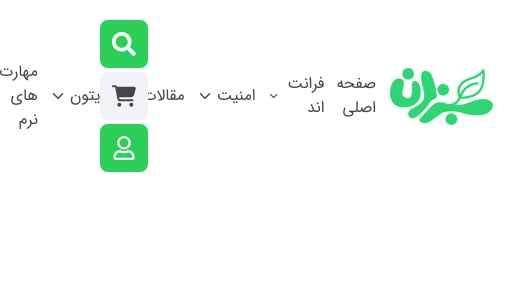
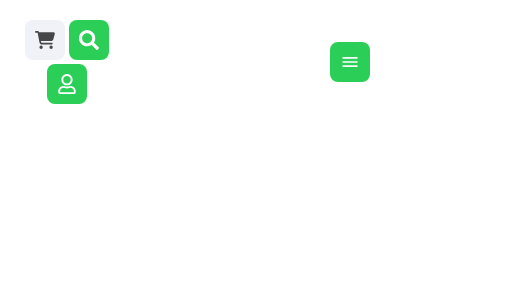
Before and after one commit to impooya/sabzlearn-ir, a React (Vite) app: page / in a window 390 px wide. Shown: the top 300 px of the page, 519 px wide, since content can reach past the window. Built offline with nearby package versions, Linux system fonts and the light colour scheme.

Commit message:
finish style  header  web site for desktop

```diff
--- a/src/components/Header.jsx
+++ b/src/components/Header.jsx
@@ -4,11 +4,12 @@ import { IoIosArrowDown } from "react-icons/io";
 import { FaCartShopping } from "react-icons/fa6";
 import { FaSearch } from "react-icons/fa";
 import { FaRegUser } from "react-icons/fa";
+import { IoMdMenu } from "react-icons/io";
 function Header() {
   return (
     <>
       {/*top of main header*/}
-      <section className="hidden md:flex justify-between items-center  w-full text-dark-primery bg-[#f0f2f7] p-5">
+      <section className="hidden md:flex justify-between items-center  w-full text-dark-primery bg-gray-primery p-5">
         {/*learn courses btn in top of main header*/}
         <div className="w-auto">
           <ul className=" flex w-full gap-3 justify-center items-center">
@@ -95,85 +96,85 @@ function Header() {
       {/*main header*/}
       <section className="w-full flex items-center justify-between text-dark-primery p-5">
         <div className="flex w-full justify-start items-center gap-3 ">
-          <img src="\images\logo\Logo.png" />
-          <ul className="flex justify-center items-center gap-3">
+          <img src="\images\logo\Logo.png" className="md:block hidden" />
+          <ul className="hidden md:flex justify-center items-center gap-3">
             <li>
               <a href="a">صفحه اصلی</a>
             </li>
-            <li>
+            <li className="group relative">
               <span className="flex justify-center items-center gap-1">
                 <a href="#">فرانت اند</a>
                 <IoIosArrowDown />
               </span>
-              <ul className="hidden">
+              <ul className="absolute flex flex-col justify-center items-start gap-y-3 top-full left-0 right-0 rounded-lg w-96 bg-white shadow-xl py-4 pr-4 invisible opacity-0 group-hover:opacity-100 group-hover:visible transition-all child-hover:text-blue-600 child:transition-all border-b-green-primery border-b-4 ">
                 <li>
-                  <a>آموزش Html</a>
+                  <a href="#">آموزش Html</a>
                 </li>
                 <li>
-                  <a>آموزش Css</a>
+                  <a href="#">آموزش Css</a>
                 </li>
                 <li>
-                  <a>آموزش جاوا اسکریپت</a>
+                  <a href="#">آموزش جاوا اسکریپت</a>
                 </li>
                 <li>
-                  <a>آموزش Flex Box</a>
+                  <a href="#">آموزش Flex Box</a>
                 </li>
                 <li>
-                  <a>آموزش جامع ری اکت</a>
+                  <a href="#">آموزش جامع ری اکت</a>
                 </li>
               </ul>
             </li>
-            <li>
+            <li className="group relative">
               <span className="flex justify-center items-center gap-1">
                 <a href="#">امنیت</a>
                 <IoIosArrowDown />
               </span>
-              <ul className="hidden">
+              <ul className="absolute flex flex-col justify-center items-start gap-y-3 top-full left-0 right-0 rounded-lg w-96 bg-white shadow-xl py-4 pr-4 invisible opacity-0 group-hover:opacity-100 group-hover:visible transition-all child-hover:text-blue-600 child:transition-all border-b-green-primery border-b-4 ">
                 <li>
-                  <a>آموزش کالی لینوکس</a>
+                  <a href="#">آموزش کالی لینوکس</a>
                 </li>
                 <li>
-                  <a>آموزش پایتون سیاه</a>
+                  <a href="#">آموزش پایتون سیاه</a>
                 </li>
                 <li>
-                  <a>آموزش جاوا اسکریپت سیاه</a>
+                  <a href="#">آموزش جاوا اسکریپت سیاه</a>
                 </li>
                 <li>
-                  <a>اموزش شبکه</a>
+                  <a href="#">اموزش شبکه</a>
                 </li>
               </ul>
             </li>
-            <li>
+            <li className="group relative">
               <span className="flex justify-center items-center gap-1">
                 <a href="#">مقالات</a>
                 <IoIosArrowDown />
               </span>
-              <ul className="hidden">
+              <ul className="absolute flex flex-col justify-center items-start gap-y-3 top-full left-0 right-0 rounded-lg w-96 bg-white shadow-xl py-4 pr-4 invisible opacity-0 group-hover:opacity-100 group-hover:visible transition-all child-hover:text-blue-600 child:transition-all border-b-green-primery border-b-4 ">
                 <li>
-                  <a>توسعه وب</a>
+                  <a href="#">توسعه وب</a>
                 </li>
                 <li>
-                  <a>جاوا اسکریپت</a>
+                  <a href="#">جاوا اسکریپت</a>
                 </li>
                 <li>
-                  <a>فرانت اند</a>
+                  <a href="#">فرانت اند</a>
                 </li>
               </ul>
             </li>
-            <li>
+            <li className="group relative">
               <span className="flex justify-center items-center gap-1">
                 <a href="#">پایتون</a>
                 <IoIosArrowDown />
               </span>
-              <ul className="hidden">
+              <ul className="absolute flex flex-col justify-center items-start gap-y-3 top-full left-0 right-0 rounded-lg w-96 bg-white shadow-xl py-4 pr-4 invisible opacity-0 group-hover:opacity-100 group-hover:visible transition-all child-hover:text-blue-600 child:transition-all border-b-green-primery border-b-4 ">
                 <li>
-                  <a>دوره متخصص پایتون</a>
+                  <a href="#">دوره متخصص پایتون</a>
                 </li>
                 <li>
-                  <a>دوره هوش مصنوعی با پایتون</a>
+                  <a href="#">دوره هوش مصنوعی با پایتون</a>
                 </li>
                 <li>
-                  <a>دوره متخصص جنگو</a>
+                  <a href="#">دوره متخصص جنگو</a>
                 </li>
               </ul>
             </li>
@@ -181,17 +182,24 @@ function Header() {
               <a href="#">مهارت های نرم</a>
             </li>
           </ul>
+          <button
+            type="button"
+            className="md:hidden  w-10 h-10 bg-green-primery text-white rounded-lg flex justify-center items-center child:size-5"
+          >
+            <IoMdMenu />
+          </button>
         </div>
+        {/*user login and search and cart*/}
         <div className="flex justify-center items-center gap-1 flex-wrap lg:flex-nowrap tracking-tighter">
           <a
             href="a"
-            className="bg-green-primery w-12 h-12 flex justify-center items-center child:size-6 text-white rounded-lg"
+            className="bg-green-primery w-10 h-10 md:w-12 md:h-12 flex justify-center items-center child:size-5 md:child:size-6 text-white rounded-lg"
           >
             <FaSearch />
           </a>
           <a
             href="a"
-            className="w-12 h-12 flex justify-center items-center child:size-6 bg-[#f0f2f7] rounded-lg"
+            className="w-10 h-10 md:w-12 md:h-12 flex justify-center items-center child:size-5 md:child:size-6 bg-gray-primery rounded-lg"
           >
             <FaCartShopping />
           </a>
@@ -203,7 +211,7 @@ function Header() {
           </a>
           <a
             href="#"
-            className="bg-green-primery w-12 h-12 flex lg:hidden justify-center items-center child:size-6 text-white rounded-lg "
+            className="bg-green-primery w-10 h-10 md:w-12 md:h-12 flex lg:hidden justify-center items-center child:size-5 md:child:size-6 text-white rounded-lg "
           >
             <FaRegUser />
           </a>
--- a/tailwind.config.js
+++ b/tailwind.config.js
@@ -28,6 +28,9 @@ export default {
         green: {
           primery: "#2bce56",
         },
+        gray: {
+          primery: "#f0f2f7",
+        },
       },
 
       container: {
```
